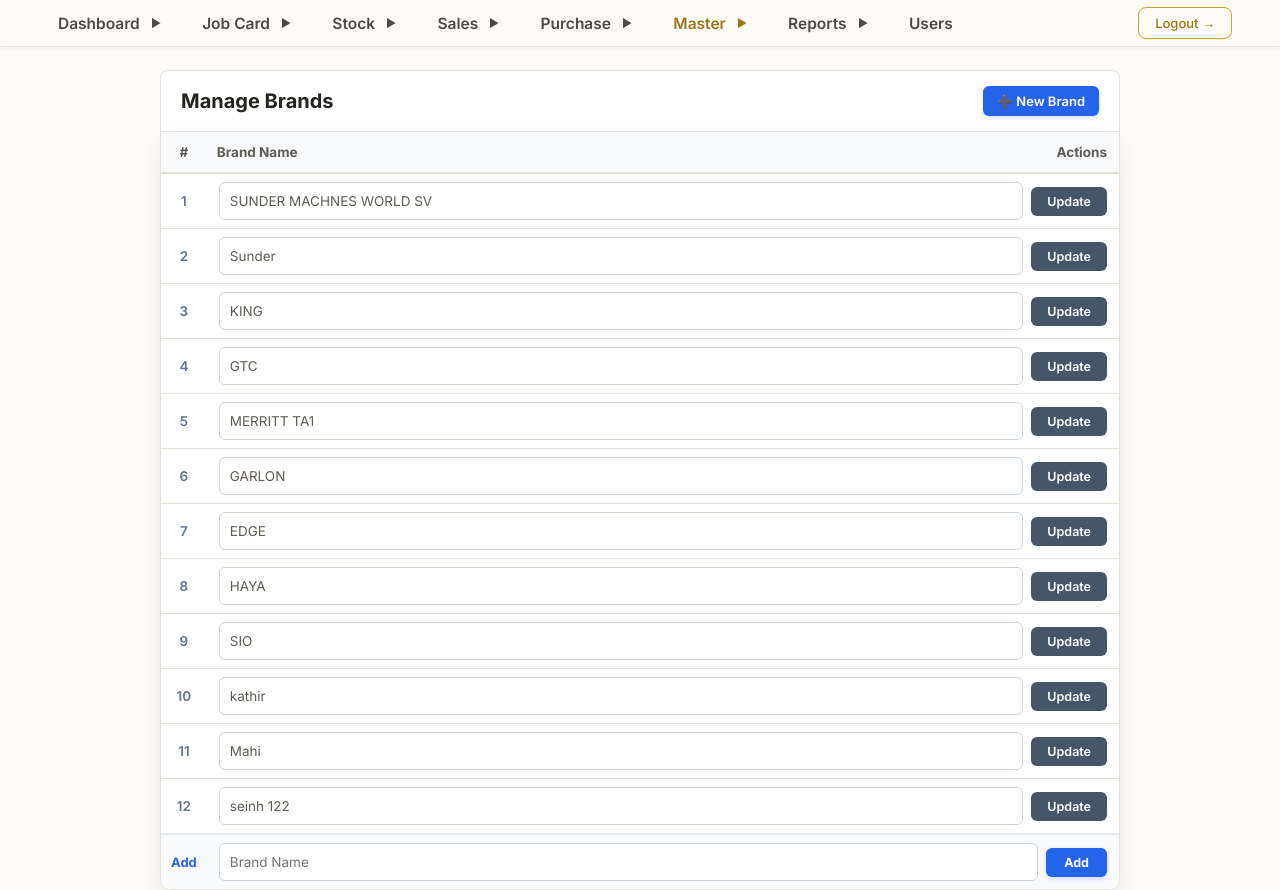
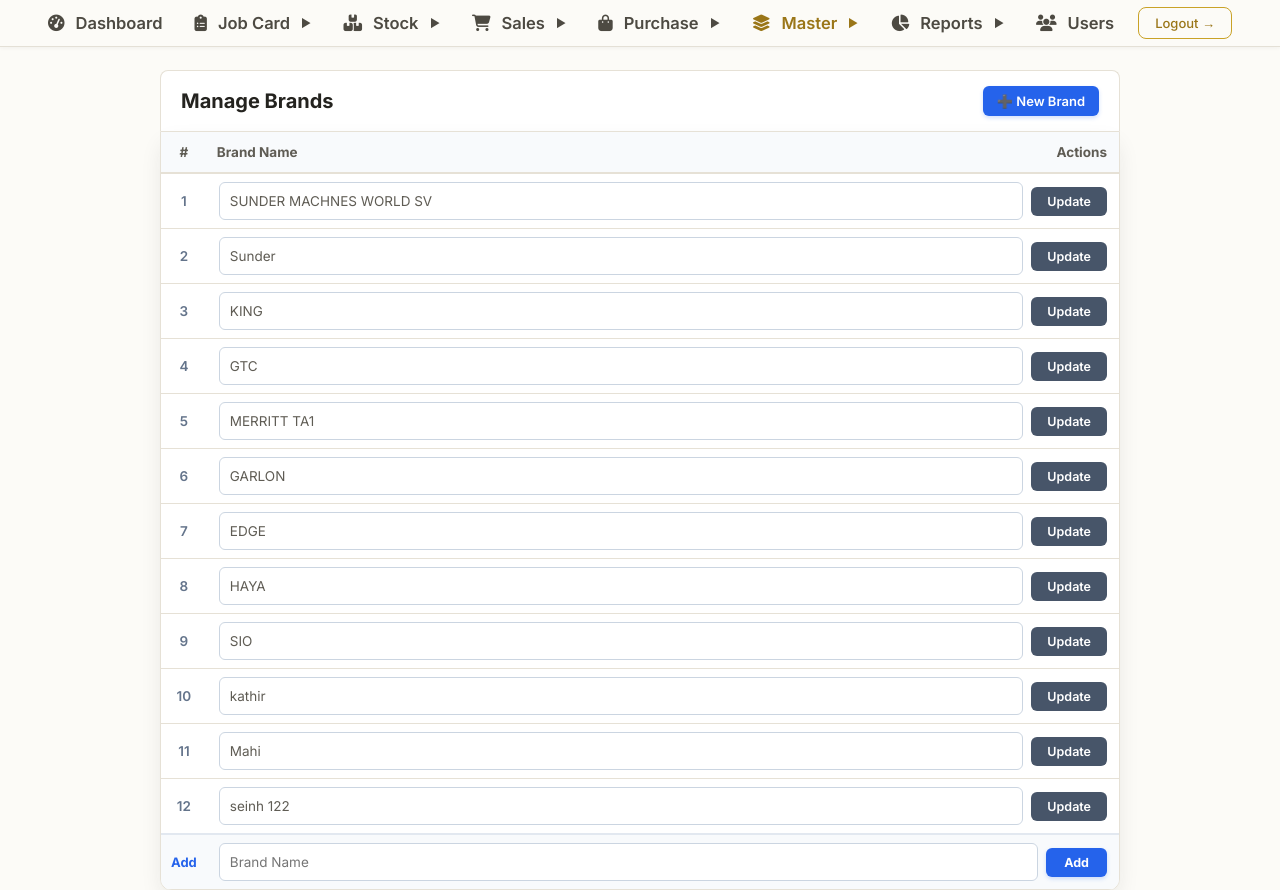
Before and after one commit to harivdev/sundermachines, a PHP site: page /Sunder_billing_new/brand/list.php in a window 1280 px wide. Shown: the top 890 px of the page. Run offline with PHP 8.4, Linux system fonts and the light colour scheme; a user stored in the database is signed in; data comes from the database, SQL or seed files in the repository; some libraries are stand-ins or nearby versions.

Commit message:
fix: header font-size, icons, direct Dashboard link, and mobile hamburger button

```diff
--- a/includes/header.php
+++ b/includes/header.php
@@ -96,7 +96,7 @@ if (strpos($current_path, '/jobcard/') !== false) {
 
     <script src="https://cdn.jsdelivr.net/npm/jsbarcode@3.11.5/dist/JsBarcode.all.min.js"></script>
     <link href="https://fonts.googleapis.com/css2?family=Inter:wght@400;500;600;700&display=swap" rel="stylesheet">
-    <link rel="stylesheet" href="<?php echo $fav_dir; ?>includes/local_icons.css?v=1.0">
+    <link rel="stylesheet" href="https://cdnjs.cloudflare.com/ajax/libs/font-awesome/6.5.1/css/all.min.css">
     <link rel="stylesheet" href="<?php echo $fav_dir; ?>includes/common_erp.css?v=2.9">
 
     <style>
@@ -214,11 +214,11 @@ if (strpos($current_path, '/jobcard/') !== false) {
             display: flex;
             align-items: center;
             gap: 6px;
-            padding: 10px 15px;
+            padding: 10px 16px;
             text-decoration: none !important;
             color: #4D4A42;
             font-weight: 600;
-            font-size: 15.5px;
+            font-size: 16.5px;
             cursor: pointer;
             border-bottom: none !important;
             transition: all 0.25s ease;
@@ -227,7 +227,7 @@ if (strpos($current_path, '/jobcard/') !== false) {
         }
 
         .nav-icon {
-            font-size: 15.5px;
+            font-size: 16.5px;
             color: inherit;
             transition: color 0.15s ease;
             margin-right: 5px;
@@ -1194,23 +1194,11 @@ if (strpos($current_path, '/jobcard/') !== false) {
     <div class="menu-container">
         <ul class="menu-bar" id="mainMenu">
 
-            <li class="menu-item has-dropdown">
-                <span class="menu-link <?php echo ($current_page == 'dashboard.php' || $current_page == 'today_income.php' || $current_page == 'closing_income_report.php') ? 'active-link' : ''; ?>" tabindex="0" role="button" aria-haspopup="true">
-                    <i class="fa-solid fa-gauge-high nav-icon"></i> Dashboard <span class="arrow">&#9660;</span>
-                </span>
-                <div class="dropdown">
-                    <a href="../login/dashboard.php" <?php echo ($current_page == 'dashboard.php') ? 'class="active-link"' : ''; ?>>
-                        <i class="fa-solid fa-gauge-high nav-icon"></i> Overview
-                    </a>
-                    <?php if (isAdmin()): ?>
-                        <a href="../login/today_income.php" <?php echo ($current_page == 'today_income.php') ? 'class="active-link"' : ''; ?>>
-                            <i class="fa-solid fa-indian-rupee-sign nav-icon"></i> Today Income
-                        </a>
-                        <a href="../login/closing_income_report.php" <?php echo ($current_page == 'closing_income_report.php') ? 'class="active-link"' : ''; ?>>
-                            <i class="fa-solid fa-file-invoice nav-icon"></i> Closing Income
-                        </a>
-                    <?php endif; ?>
-                </div>
+            <!-- 1. DASHBOARD -->
+            <li class="menu-item">
+                <a href="../login/dashboard.php" <?php echo ($current_page == 'dashboard.php') ? 'class="active-link"' : ''; ?>>
+                    <i class="fa-solid fa-gauge-high nav-icon"></i> Dashboard
+                </a>
             </li>
 
             <li class="menu-item has-dropdown">
@@ -1442,6 +1430,12 @@ if (strpos($current_path, '/jobcard/') !== false) {
                         <a href="../report/employee_works.php" <?php echo ($current_page == 'employee_works.php') ? 'class="active-link"' : ''; ?>>
                             <i class="fa-solid fa-user-gear nav-icon"></i> Employee Works
                         </a>
+                        <a href="../login/today_income.php" <?php echo ($current_page == 'today_income.php') ? 'class="active-link"' : ''; ?>>
+                            <i class="fa-solid fa-indian-rupee-sign nav-icon"></i> Today Income
+                        </a>
+                        <a href="../login/closing_income_report.php" <?php echo ($current_page == 'closing_income_report.php') ? 'class="active-link"' : ''; ?>>
+                            <i class="fa-solid fa-file-invoice nav-icon"></i> Closing Income
+                        </a>
                     </div>
                 </li>
             <?php endif; ?>
@@ -1449,7 +1443,7 @@ if (strpos($current_path, '/jobcard/') !== false) {
             <?php if (isset($_SESSION['role']) && $_SESSION['role'] === 'ADMIN'): ?>
                 <li class="menu-item">
                     <a href="../users/manage_users.php" <?php echo ($current_page == 'manage_users.php') ? 'class="active-link"' : ''; ?>>
-                        <i class="fa-solid fa-user-gear nav-icon"></i> Users
+                        <i class="fa-solid fa-users nav-icon"></i> Users
                     </a>
                 </li>
             <?php endif; ?>
```
